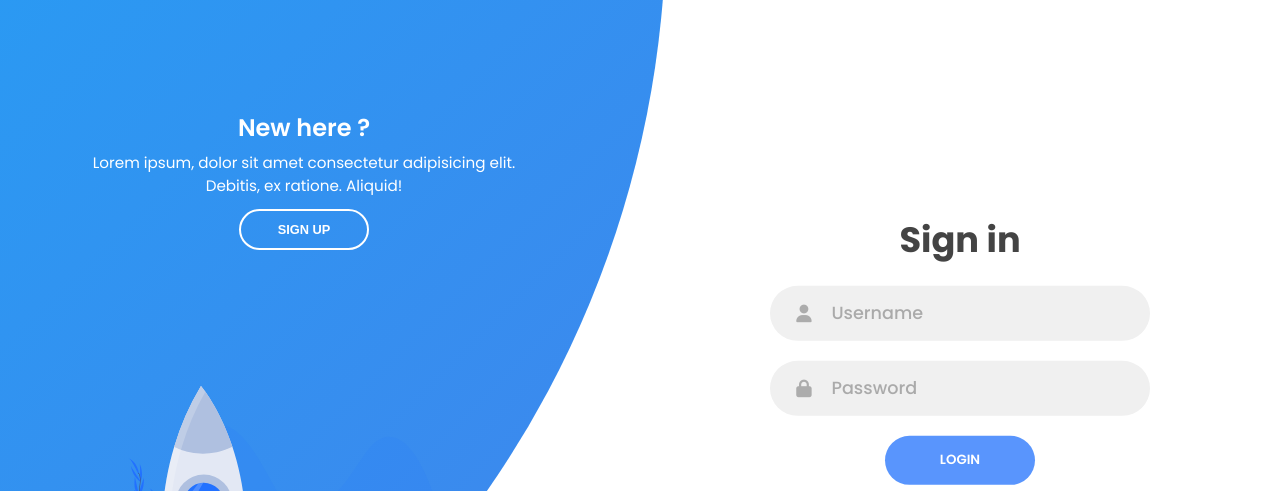
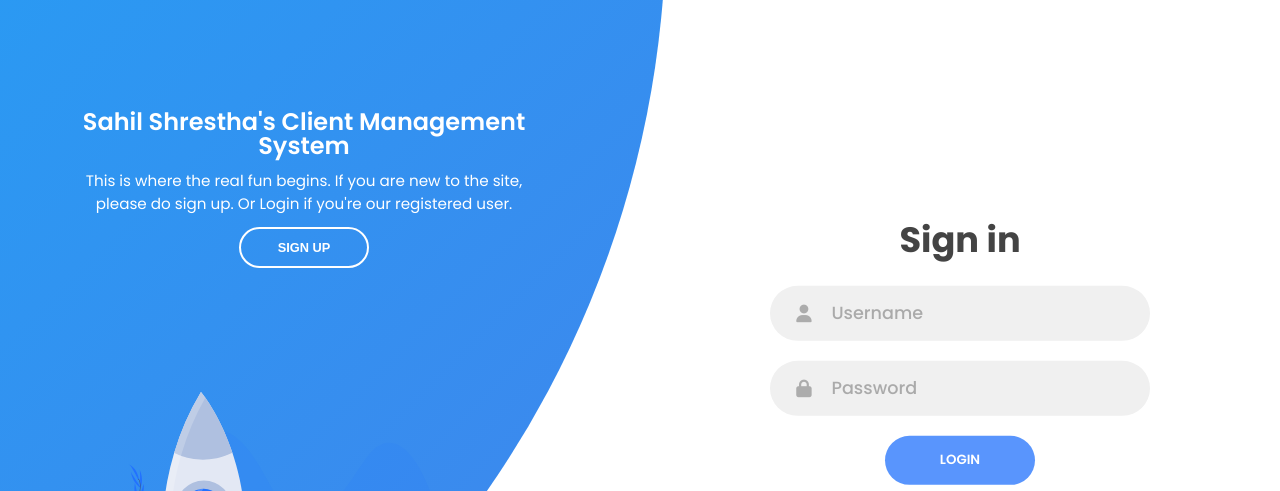
Before and after one commit to sahilian/sahilian.github.io, a plain HTML site: page index.html in a window 1280 px wide. Shown: the top 491 px of the page. Drawn offline with Linux system fonts and the light colour scheme.

Commit message:
Update index.html

```diff
--- a/index.html
+++ b/index.html
@@ -78,10 +78,9 @@
       <div class="panels-container">
         <div class="panel left-panel">
           <div class="content">
-            <h3>New here ?</h3>
+            <h3>Sahil Shrestha's Client Management System</h3>
             <p>
-              Lorem ipsum, dolor sit amet consectetur adipisicing elit. Debitis,
-              ex ratione. Aliquid!
+              This is where the real fun begins. If you are new to the site, please do sign up. Or Login if you're our registered user.
             </p>
             <button class="btn transparent" id="sign-up-btn">
               Sign up
@@ -93,8 +92,7 @@
           <div class="content">
             <h3>One of us ?</h3>
             <p>
-              Lorem ipsum dolor sit amet consectetur adipisicing elit. Nostrum
-              laboriosam ad deleniti.
+              If you are our alerady registered user then please Login using your username and password.
             </p>
             <button class="btn transparent" id="sign-in-btn">
               Sign in
```
